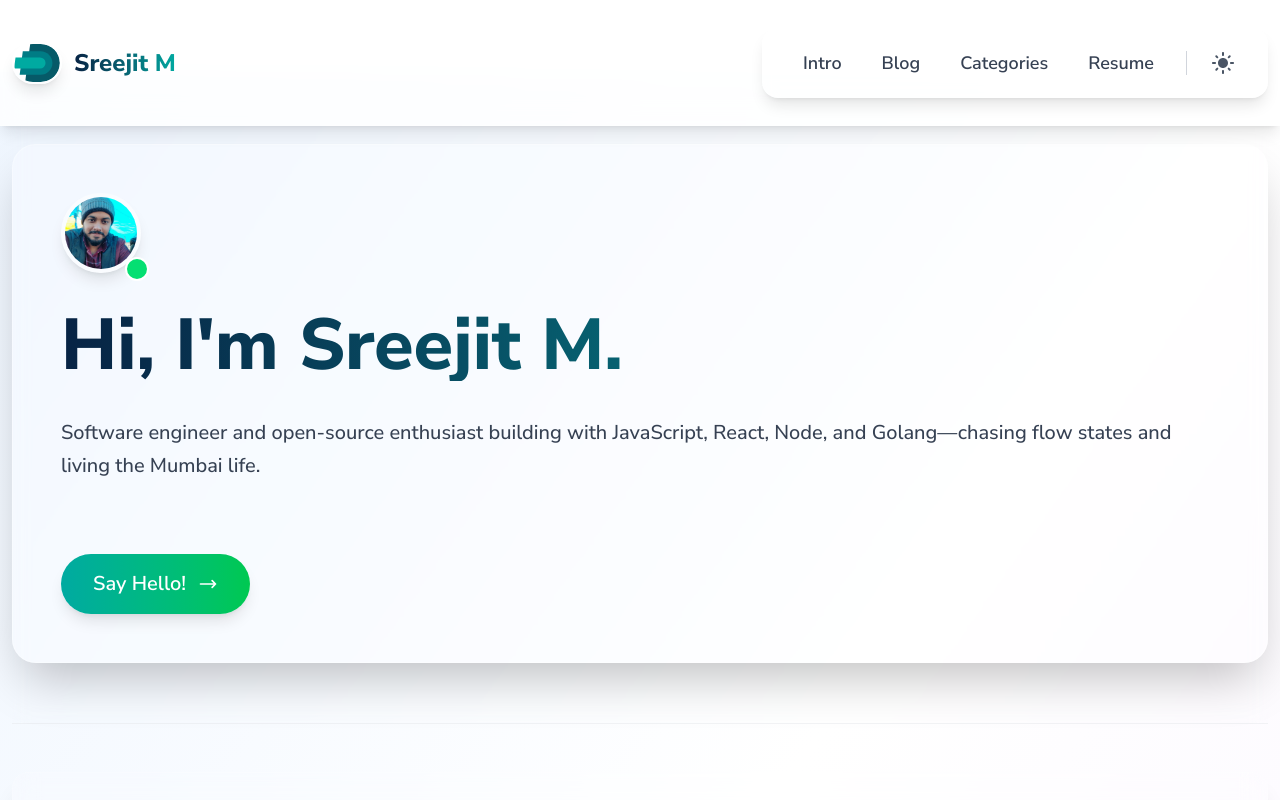
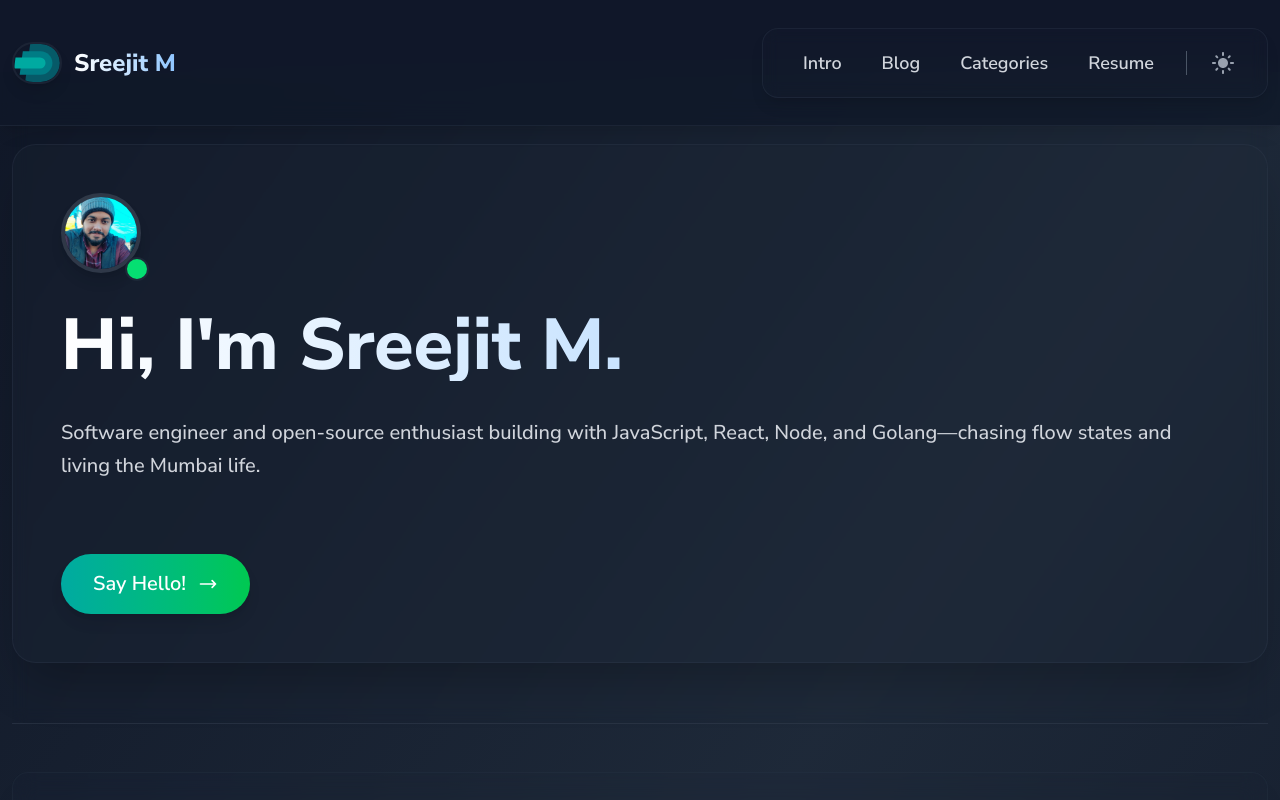
Before and after one commit to sreejitStrob/next-portfolio, a Next.js app: page / in a window 1280 px wide. Both pictures are taken after a click on the button 1223 px from the left and 63 px from the top of the page. Shown: the top 800 px of the page. Built offline with nearby package versions, Linux system fonts and the light colour scheme.

Commit message:
changes for toggling dark mode

```diff
--- a/src/app/layout.tsx
+++ b/src/app/layout.tsx
@@ -4,7 +4,7 @@ import Link from "next/link";
 import Image from "next/image";
 import Head from 'next/head'
 import { GiHamburgerMenu } from "react-icons/gi";
-import { MdOutlineDarkMode, MdLightMode } from "react-icons/md";
+import ThemeToggle from '@/components/ThemeToggle';
 
 export const metadata: Metadata = {
   title: "Sreejit's blog",
@@ -19,7 +19,7 @@ export default function RootLayout({
 
 
   return (
-    <html lang="en" className="light">
+    <html lang="en" className="dark">
         <Head>
           <link
             rel="stylesheet"
@@ -67,9 +67,7 @@ export default function RootLayout({
                       </li>
                     ))}
                     <div className="w-px h-6 bg-gray-300 dark:bg-gray-600 mx-2"></div>
-                    <button className="p-2 rounded-xl hover:bg-white/20 dark:hover:bg-gray-700/20 transition-all duration-300 group">
-                      <MdLightMode className="text-2xl text-gray-600 dark:text-gray-400 group-hover:text-primary dark:group-hover:text-white transition-colors duration-300"/>
-                    </button>
+                    <ThemeToggle />
                   </ul>
                 </div>
               </div>
@@ -78,9 +76,7 @@ export default function RootLayout({
               <div className="lg:hidden">
                 <div className="backdrop-blur-sm bg-white/10 dark:bg-gray-800/10 rounded-2xl px-4 py-3 border border-white/20 dark:border-gray-700/30 shadow-lg">
                   <ul className="flex items-center gap-3">
-                    <button className="p-2 rounded-xl hover:bg-white/20 dark:hover:bg-gray-700/20 transition-all duration-300 group">
-                      <MdLightMode className="text-2xl text-gray-600 dark:text-gray-400 group-hover:text-primary dark:group-hover:text-white transition-colors duration-300"/>
-                    </button>
+                    <ThemeToggle />
                     <div className="w-px h-6 bg-gray-300 dark:bg-gray-600"></div>
                     <button className="p-2 rounded-xl hover:bg-white/20 dark:hover:bg-gray-700/20 transition-all duration-300 group">
                       <GiHamburgerMenu className="text-2xl text-gray-600 dark:text-gray-400 group-hover:text-primary dark:group-hover:text-white transition-colors duration-300"/>
--- /dev/null
+++ b/src/components/ThemeToggle.tsx
@@ -0,0 +1,65 @@
+"use client";
+
+import { useEffect, useState } from "react";
+import { MdLightMode, MdOutlineDarkMode } from "react-icons/md";
+
+export default function ThemeToggle() {
+    const [theme, setTheme] = useState<"light" | "dark">("light");
+    const [mounted, setMounted] = useState(false);
+
+    useEffect(() => {
+      setMounted(true);
+      const stored = localStorage.getItem("theme");
+      if (stored) {
+        setTheme(stored as "light" | "dark");
+        document.documentElement.classList.toggle("dark", stored === "dark");
+      } else {
+        const prefersDark = window.matchMedia("(prefers-color-scheme: dark)").matches;
+        document.documentElement.classList.toggle("dark", prefersDark);
+        setTheme(prefersDark ? "dark" : "light");
+      }
+    }, []);
+
+    const toggleTheme = () => {
+        const next = theme === "dark" ? "light" : "dark";
+        setTheme(next);
+        document.documentElement.classList.toggle("dark", next === "dark");
+        localStorage.setItem("theme", next);
+    };
+
+    // Prevent hydration mismatch
+    if (!mounted) {
+      return (
+        <button className="p-2 rounded-xl hover:bg-white/20 dark:hover:bg-gray-700/20 transition-all duration-300 group">
+          <MdLightMode className="text-2xl text-gray-600 dark:text-gray-400 group-hover:text-primary dark:group-hover:text-white transition-colors duration-300"/>
+        </button>
+      );
+    }
+
+    return (
+        <button
+          onClick={toggleTheme}
+          className="p-2 rounded-xl hover:bg-white/20 dark:hover:bg-gray-700/20 transition-all duration-300 group relative overflow-hidden"
+          aria-label={`Switch to ${theme === 'light' ? 'dark' : 'light'} mode`}
+        >
+          <div className="relative">
+            {/* Light mode icon - shown when in dark mode */}
+            <MdLightMode
+              className={`text-2xl text-gray-600 dark:text-gray-400 group-hover:text-primary dark:group-hover:text-white transition-all duration-300 ${
+                theme === 'dark' ? 'opacity-100 scale-100' : 'opacity-0 scale-75 absolute'
+              }`}
+            />
+
+            {/* Dark mode icon - shown when in light mode */}
+            <MdOutlineDarkMode
+              className={`text-2xl text-gray-600 dark:text-gray-400 group-hover:text-primary dark:group-hover:text-white transition-all duration-300 ${
+                theme === 'light' ? 'opacity-100 scale-100' : 'opacity-0 scale-75 absolute'
+              }`}
+            />
+          </div>
+
+          {/* Subtle background glow on hover */}
+          <div className="absolute inset-0 bg-gradient-to-r from-blue-500/10 to-purple-600/10 rounded-xl opacity-0 group-hover:opacity-100 transition-opacity duration-300"></div>
+        </button>
+    );
+}
```
